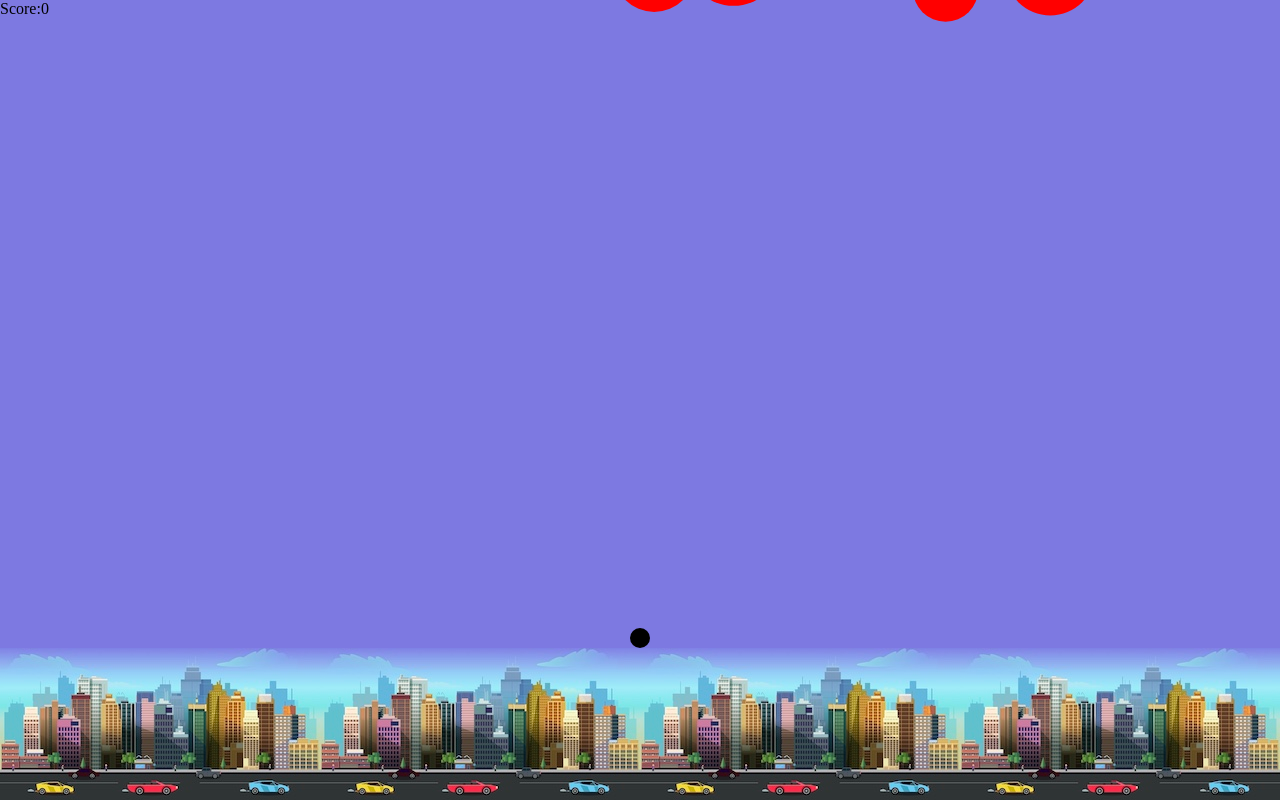
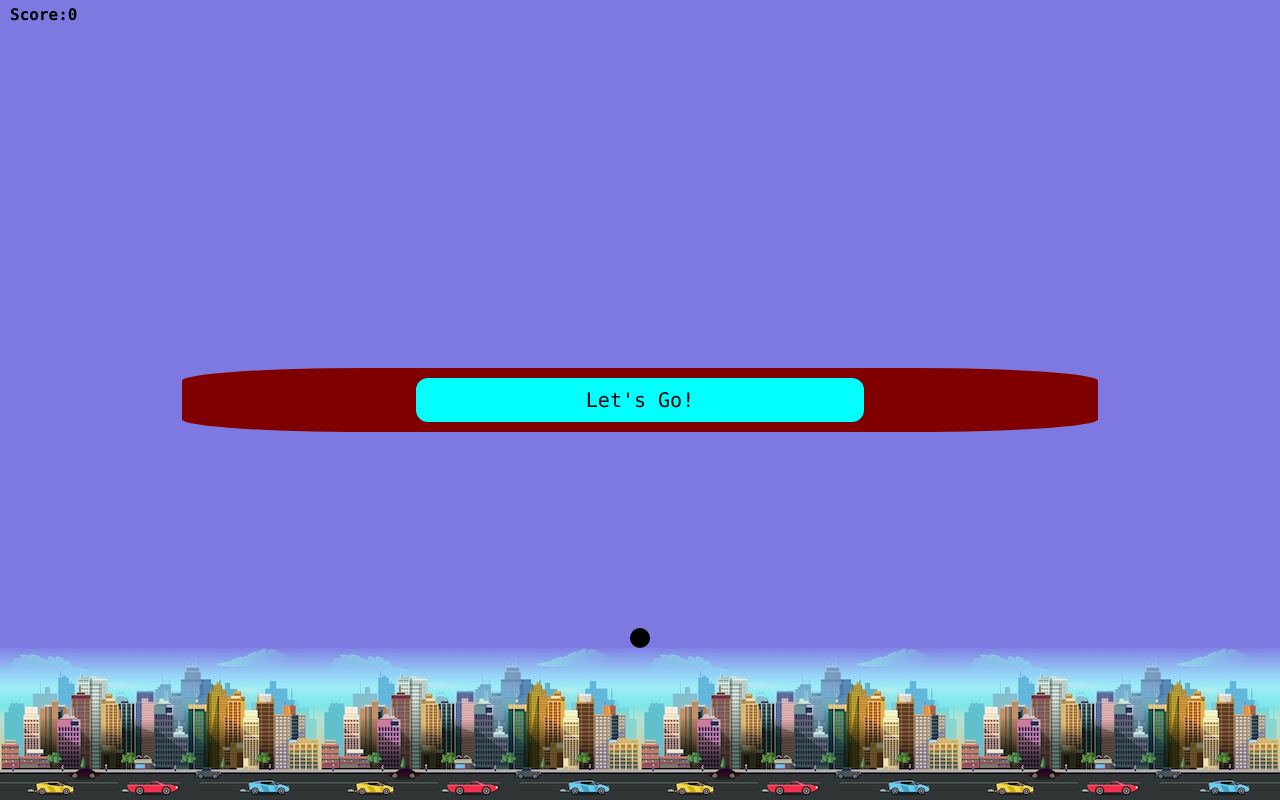
Before and after one commit to EnixYY/ShootToStayAlive, a plain HTML site: page index.html in a window 1280 px wide. Drawn offline with Linux system fonts and the light colour scheme.

Commit message:
start game and end game menu done with reset game array function

```diff
--- a/index.html
+++ b/index.html
@@ -12,6 +12,15 @@
       <div class="score-board">
         <span>Score:</span><span id="score">0</span>
       </div>
+      <div class="menu-container">
+        <div class="menu">
+          <h1 class="big-score">0</h1>
+          <p class="point-label">Score</p>
+          <div class="button-container">
+            <button class="start-button">Let's Go!</button>
+          </div>
+        </div>
+      </div>
       <canvas class="canvas" id="canvas"></canvas>
       <div class="building"></div>
     </div>
--- a/script.js
+++ b/script.js
@@ -1,10 +1,14 @@
-const canvas = document.getElementById("canvas");
+const canvas = document.querySelector("canvas");
 const c = canvas.getContext("2d");
-const bullets = [];
-const meteors = [];
+let bullets = [];
+let meteors = [];
 let animationId;
-const scoreBoard = document.getElementById("score");
 let score = 0;
+const scoreBoard = document.querySelector("#score");
+const bigScore = document.querySelector(".big-score");
+const scoreLabel = document.querySelector(".point-label");
+const startButton = document.querySelector(".start-button");
+const menuContainer = document.querySelector(".menu-container");
 
 class Player {
   //Player which is a circle needs x, y, radius and colour
@@ -91,6 +95,11 @@ function handleCanvasSize() {
 //Call the function out so that at the very start it will be the right size
 handleCanvasSize();
 
+function resetGame() {
+  bullets = [];
+  meteors = [];
+}
+
 function spawnMeteors() {
   setInterval(() => {
     const radius = Math.random() * (50 - 20) + 20; //50 is the biggest 20 is the smallest
@@ -103,7 +112,7 @@ function spawnMeteors() {
     ); //gets the angle of the triangle
     const velocity = {
       x: 0,
-      y: Math.sin(angle) / 10,
+      y: Math.sin(angle),
     };
     //Every 2 sec will create a random meteor
     meteors.push(new Meteor(x, y, radius, colour, velocity));
@@ -129,13 +138,17 @@ function animate() {
     meteor.update(); //keeps updating the x and y value of bullet
     if (meteor.y + meteor.radius > canvas.clientHeight) {
       cancelAnimationFrame(animationId); //this will stop all the animation via the frame ID
-      alert("You lose!!!");
+      menuContainer.style.display = "flex";
+      bigScore.style.display = "block";
+      scoreLabel.style.display = "block";
     }
     bullets.forEach((bullet, bulletIndex) => {
       const dist = Math.hypot(bullet.x - meteor.x, bullet.y - meteor.y);
+      //player dies
       if (dist - meteor.radius - bullet.radius < 1) {
         score += 100;
         scoreBoard.innerHTML = score;
+        bigScore.innerHTML = score;
         if (meteor.colour === "red") {
           meteor.colour = "orange";
           bullets.splice(bulletIndex, 1);
@@ -171,5 +184,12 @@ window.addEventListener("click", (event) => {
   ); //make new bullet and push into the array
 }); //check when click to get value of the mouse click x and y and calculate the velocity
 
-animate();
-spawnMeteors();
+startButton.addEventListener("click", () => {
+  resetGame();
+  animate();
+  spawnMeteors();
+  menuContainer.style.display = "none";
+  score = 0;
+  scoreBoard.innerHTML = score;
+  bigScore.innerHTML = score;
+});
--- a/style.css
+++ b/style.css
@@ -30,7 +30,57 @@ body {
 .container .score-board {
   position: fixed;
   z-index: 100;
-  top: 0px;
-  left: 0px;
+  top: 5px;
+  left: 10px;
+  font-weight: bold;
   user-select: none;
+  font-family: "Lucida Console", "Courier New", monospace;
 }
+
+.container .menu-container {
+  position: fixed;
+  top: 0;
+  left: 0;
+  bottom: 0;
+  right: 0;
+  z-index: 100;
+  display: flex;
+  align-items: center;
+  justify-content: center;
+}
+
+.container .menu-container .menu {
+  background-color: maroon;
+  width: 70%;
+  padding: 0px 10px 10px 10px;
+  border-radius: 20%;
+  text-align: center;
+}
+
+.container .menu-container .menu .big-score {
+  font-size: 50px;
+  color: aqua;
+  margin: 15px 0px 0px 0px;
+  display: none;
+  font-family: "Lucida Console", "Courier New", monospace;
+}
+
+.container .menu-container .menu .point-label {
+  color: aqua;
+  font-weight: bold;
+  margin-top: 10px;
+  display: none;
+  font-family: "Lucida Console", "Courier New", monospace;
+}
+
+.container .menu-container .menu .button-container .start-button {
+  color: black;
+  font-size: 20px;
+  background-color: aqua;
+  width: 50%;
+  border-radius: 12px;
+  border: none;
+  margin-top: 10px;
+  padding: 10px 10px 10px 10px;
+  font-family: "Lucida Console", "Courier New", monospace;
+}
```
